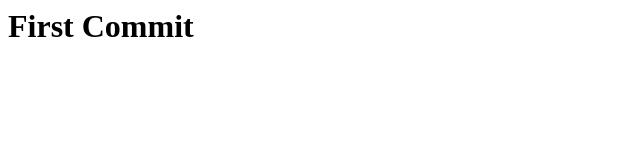
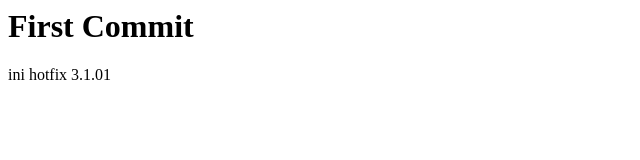
Before and after one commit to dityaksm/gitflow-experiment, a plain HTML site: page index.html in a window 1280 px wide. Shown: the full height of the page, 0-640 px from the left. Drawn offline with Linux system fonts and the light colour scheme.

Commit message:
hotfix 3.1.01

```diff
--- a/index.html
+++ b/index.html
@@ -6,4 +6,7 @@
 
 <body>
     <h1>First Commit</h1>
+    <p>ini hotfix 3.1.01</p>
+
+
 </body>
```
